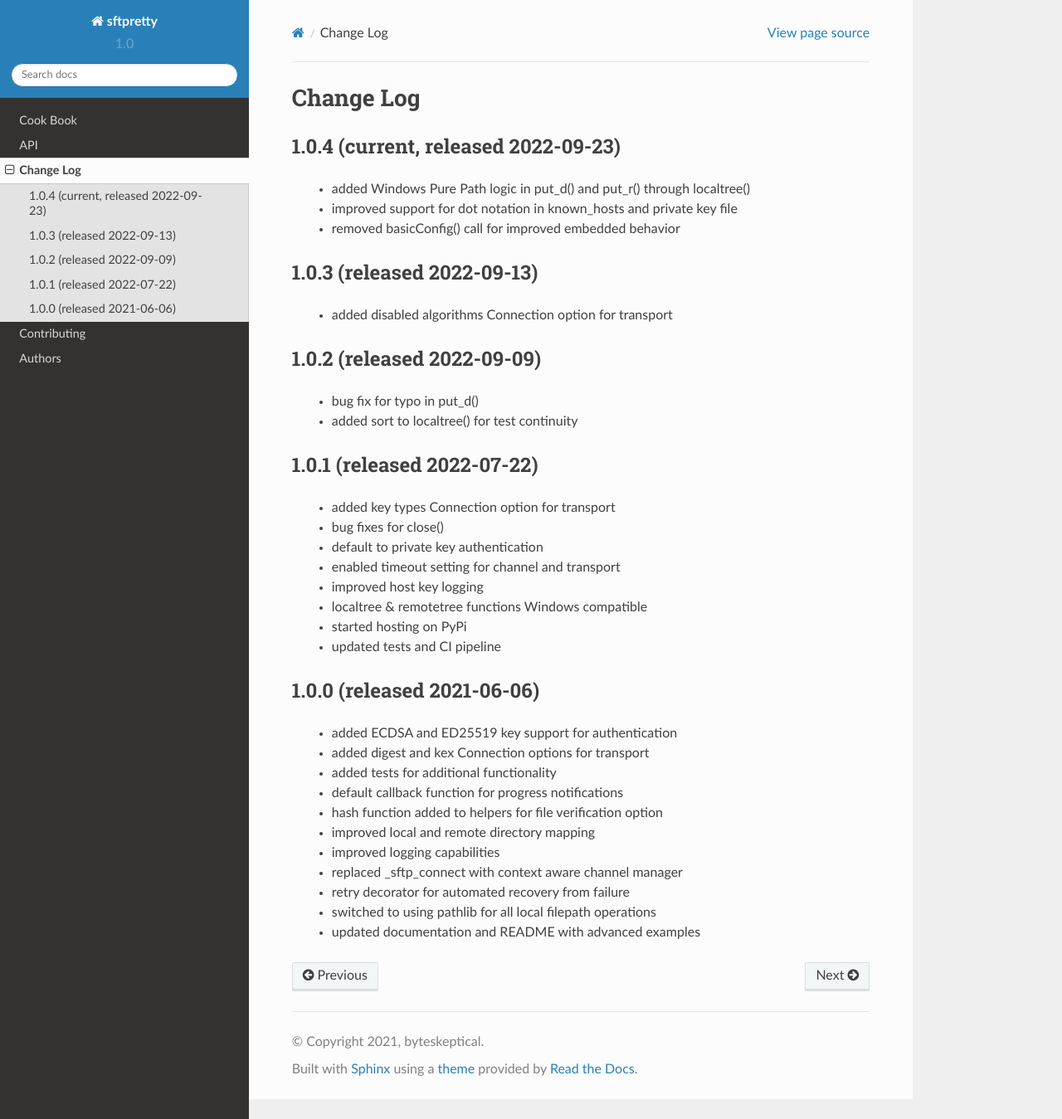
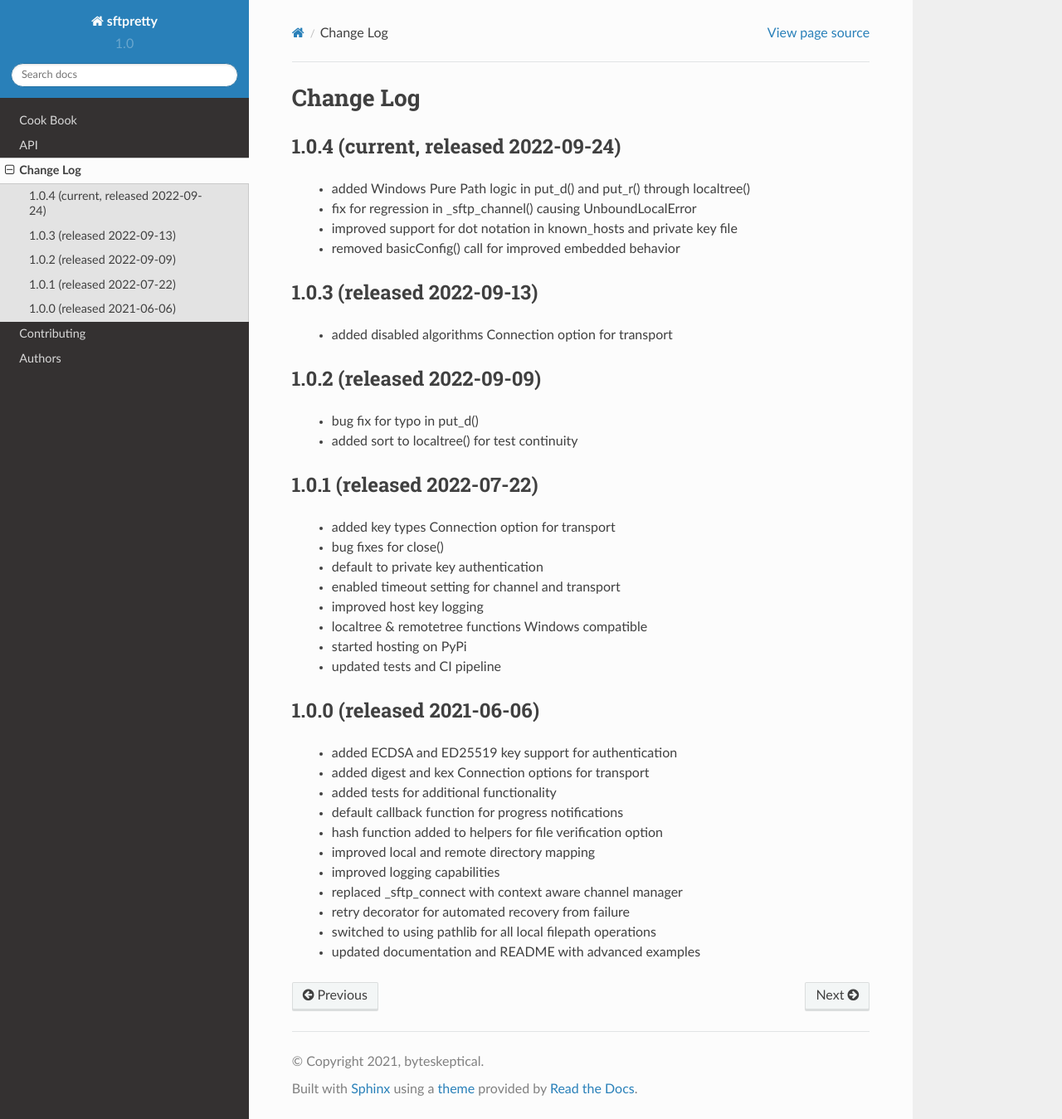
Before and after one commit to byteskeptical/sftpretty, a Sphinx documentation site: the page built from docs/changes.rst, in a window 1280 px wide and 1349 px high. Shown: the whole window at 83% size. Built offline with Sphinx 7.4.7 and the Read the Docs theme 2.0.0, drawn with Linux system fonts in a browser that asks for light colours.

Commit message:
adding fix from PR #15 for unbound local error, updating authors and changes docs

```diff
--- a/docs/authors.rst
+++ b/docs/authors.rst
@@ -1,10 +1,11 @@
 Authors
-========
+=======
     Contributors of code, tests and documentation to the project who have agreed to have their work enjoined into the project and project license (BSD).
 
 
 Acknowledgment
----------------
+--------------
+    * PR #15 by RobertCochran
     * PR #12 by erans
     * ftpretty by codebynumbers
     * paramiko by Robey Pointer
--- a/docs/changes.rst
+++ b/docs/changes.rst
@@ -1,9 +1,10 @@
 Change Log
 ==========
 
-1.0.4 (current, released 2022-09-23)
+1.0.4 (current, released 2022-09-24)
 ------------------------------------
     * added Windows Pure Path logic in put_d() and put_r() through localtree()
+    * fix for regression in _sftp_channel() causing UnboundLocalError
     * improved support for dot notation in known_hosts and private key file
     * removed basicConfig() call for improved embedded behavior
 
--- a/sftpretty/__init__.py
+++ b/sftpretty/__init__.py
@@ -199,6 +199,8 @@
     @contextmanager
     def _sftp_channel(self, keepalive=False):
         '''Establish new SFTP channel.'''
+        _channel = None
+
         try:
             _channel = SFTPClient.from_transport(self._transport)
 
@@ -214,7 +216,7 @@
         except Exception as err:
             raise err
         finally:
-            if not keepalive:
+            if _channel and not keepalive:
                 _channel.close()
 
     def _start_transport(self, host, port):
```
